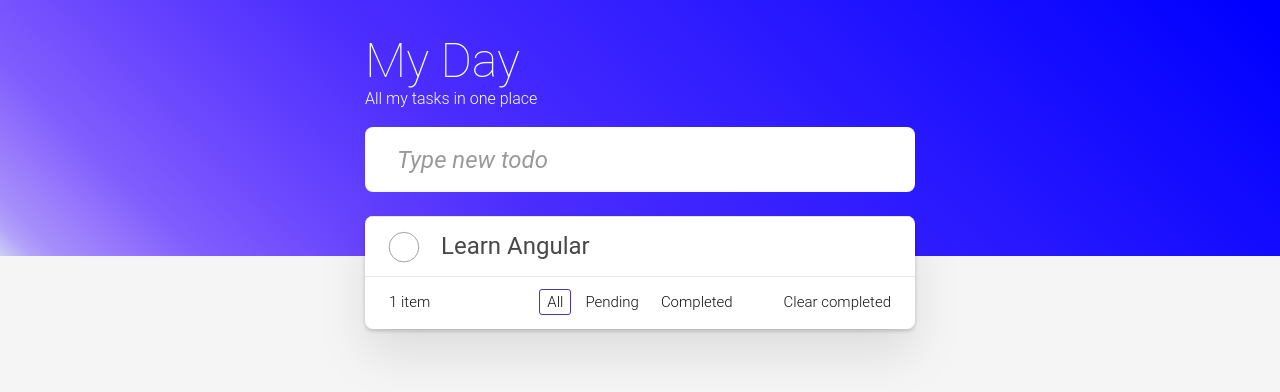
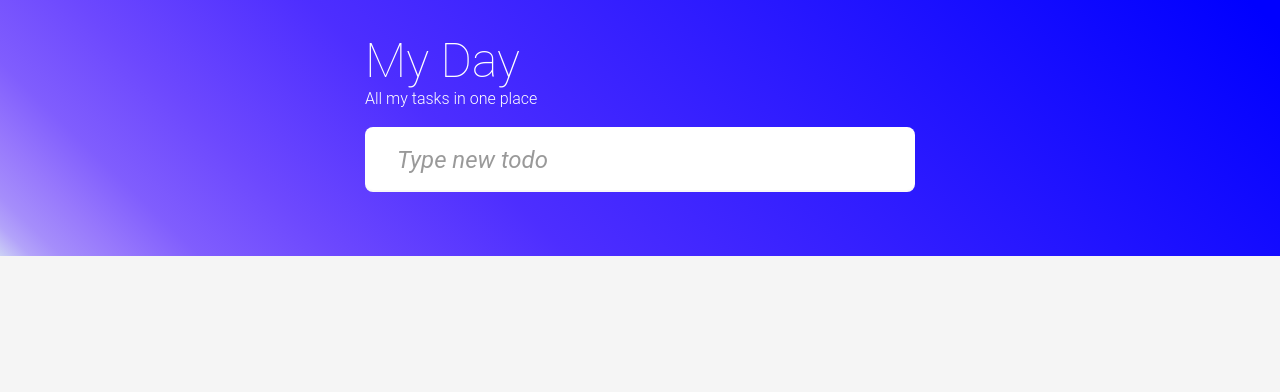
Before and after one commit to jp-cortes/my-day-app-angular, an Angular app: page /home in a window 1280 px wide. Shown: the top 392 px of the page. Built offline with nearby package versions, Linux system fonts and the light colour scheme.

Commit message:
using effect with localStorage

```diff
--- a/src/app/pages/home/home.component.html
+++ b/src/app/pages/home/home.component.html
@@ -20,7 +20,7 @@
     <section class="main" *ngIf="tasks().length">
       <ul class="todo-list">
         <li
-        *ngFor="let task of tasks(); index as i"
+        *ngFor="let task of tasksByFilter(); index as i"
         (dblclick)="updateTask(task.id)"
         [class.editing]="task.editing"
         [class.completed]="task.completed">
@@ -58,22 +58,22 @@
       </ul>
     </section>
     <!-- This footer should be hidden by default and shown when there are todos -->
-    <footer class="footer">
+    <footer class="footer" *ngIf="tasks().length">
       <!-- This should be `0 items left` by default -->
       <span class="todo-count" *ngIf="tasks().length">
-        <strong>{{ tasks().length }}</strong>
-        {{ tasks().length === 1 ? 'item' : 'items' }}
+        <strong>{{ tasksByFilter().length }}</strong>
+        {{ tasksByFilter().length === 1 ? 'item' : 'items' }}
       </span>
       <!-- Remove this if you don't implement routing -->
       <ul class="filters">
         <li>
-          <a routerLink="/" class="selected">All</a>
+          <a (click)="changeFilter('all')" [class.selected]="filter() === 'all'">All</a>
         </li>
         <li>
-          <a routerLink="/pending">Pending</a>
+          <a (click)="changeFilter('pending')" [class.selected]="filter() === 'pending'">Pending</a>
         </li>
         <li>
-          <a routerLink="/completed">Completed</a>
+          <a (click)="changeFilter('completed')" [class.selected]="filter() === 'completed'">Completed</a>
         </li>
       </ul>
       <!-- Hidden if no completed items are left ↓ -->
--- a/src/app/pages/home/home.component.ts
+++ b/src/app/pages/home/home.component.ts
@@ -1,4 +1,4 @@
-import { Component, signal } from '@angular/core';
+import { Component, Injector, computed, effect, inject, signal } from '@angular/core';
 import { CommonModule } from '@angular/common';
 import { Task } from '../../models/task.model';
 import { FormControl, ReactiveFormsModule, Validators } from '@angular/forms';
@@ -12,21 +12,49 @@ import { ThisReceiver } from '@angular/compiler';
   styleUrl: './home.component.css',
 })
 export class HomeComponent {
-  tasks = signal<Task[]>([
-    {
-      id: Date.now(),
-      title: 'Learn Angular',
-      completed: false,
-    },
-  ]);
+
+  tasks = signal<Task[]>([]);
+
+  filter = signal<'all' | 'pending' | 'completed'>('all');
+
+  tasksByFilter = computed(() => {
+    // computed is use to handle multiple signals
+    const filter = this.filter();
+    const tasks = this.tasks();
+    if(filter === 'pending') {
+      return tasks.filter(task => !task.completed)
+    }
+    else if(filter === 'completed') {
+      return tasks.filter(task => task.completed)
+    }
+    return tasks;
+  });
 
   newTaskCtrl = new FormControl('', {
     nonNullable: true,
     validators: [Validators.required],
   });
 
-  getTask() {
-    return this.tasks();
+  injector = inject(Injector);
+
+    ngOnInit() {
+      const storage = localStorage.getItem('TASKS_ANGULAR_V1')
+      if(storage) {
+        const tasks = JSON.parse(storage); // make the string an array of object again
+        this.tasks.set(tasks);
+      }
+      this.trackTask();
+    }
+
+  trackTask() {
+    effect(() => {
+      const tasks = this.tasks();
+      localStorage.setItem('TASKS_ANGULAR_V1', JSON.stringify(tasks)); //make the storage a string
+    },
+    {
+      injector: this.injector
+    } // this option is added if the  effect is called out of a constructor
+    );
   }
 
   changeHandler() {
@@ -102,6 +130,11 @@ export class HomeComponent {
       tasks.filter((task, position) => position !== index)
     );
   }
+
+  changeFilter(filter: 'all' | 'pending' | 'completed') {
+    this.filter.set(filter);
+  }
+
   clearCompletedTask() {
     this.tasks.update((tasks) =>
       tasks.filter((task) => task.completed === false)
```
